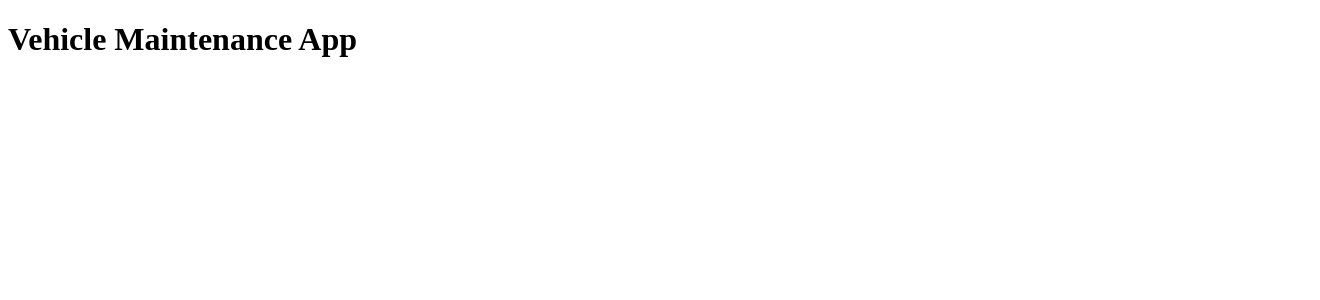
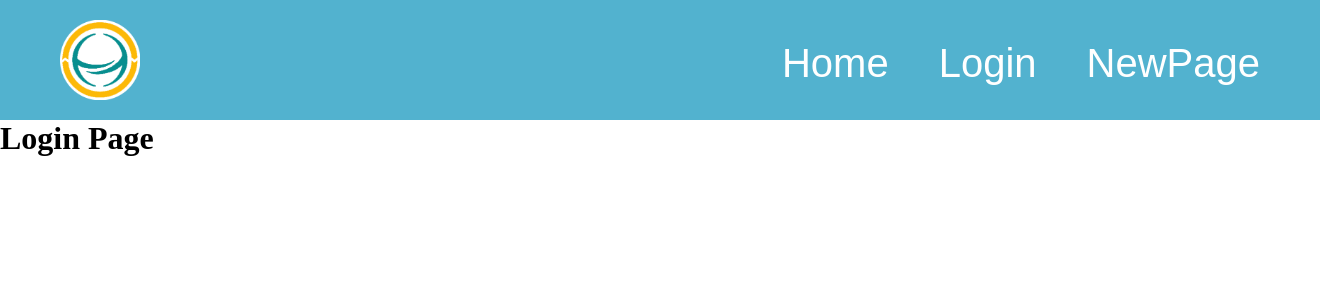
Before and after one commit to j3ffr3yv/vehicle-maintenance-recorder, a React (Create React App) app in the folder client/: page /login in a window 1280 px wide. Shown: the top 300 px of the page, 1320 px wide, since content can reach past the window. Built offline with nearby package versions, Linux system fonts and the light colour scheme.

Commit message:
Page Layout + Navbar + Login, Home, NewPage pages

```diff
--- a/client/package.json
+++ b/client/package.json
@@ -10,7 +10,8 @@
     "moment": "^2.29.1",
     "react": "^17.0.2",
     "react-dom": "^17.0.2",
-    "react-scripts": "5.0.0",
+    "react-router-dom": "^6.2.2",
+    "react-scripts": "^5.0.0",
     "redux": "^4.1.2",
     "redux-thunk": "^2.4.1",
     "web-vitals": "^2.1.4"
--- a/client/src/App.js
+++ b/client/src/App.js
@@ -1,10 +1,21 @@
 import React from "react";
+import { BrowserRouter as Router, Route, Routes, Navigate } from "react-router-dom";
+import Home from './components/jsx/Home.jsx';
+import NavBar from './components/jsx/NavBar.jsx';
+import Login from './components/jsx/Login.jsx';
+import NewPage from './components/jsx/NewPage.jsx';
+import './components/css/NavBar.css';
 
 const App = () => {
     return (
-        <div>
-            <h1>Vehicle Maintenance App</h1>
-        </div>
+        <Router>
+                <NavBar/>
+                <Routes>
+                    <Route path="/" element={<Home />} />
+                    <Route path ="/login" element = {<Login/>} />
+                    <Route path ="/newpage" element = {<NewPage/>} />
+                </Routes>
+        </Router>
     );
 }
 
--- /dev/null
+++ b/client/src/components/css/NavBar.css
@@ -0,0 +1,39 @@
+*, html {
+    margin:0;
+    padding:0;
+}
+
+.mainNavBarContent {
+    position:sticky;
+
+    width: 100%;
+    height: 100%;
+    padding: 20px;
+
+    background-color: rgb(82,178,207);
+    float:left;
+}
+
+.loginButton {
+    position:static;
+    padding-top: 20px;
+    padding-right: 40px;
+    float:right;
+
+    font-size: 40px;
+    color: rgb(255, 255, 255);
+}
+
+.loginButtonText {
+    text-decoration: none;
+    color: rgb(255, 255, 255);
+    font-family:Arial, Helvetica, sans-serif;
+    padding-left: 50px;
+}
+
+.logoImage {
+    height: 80px;
+    width: 80px;
+    margin-left: 40px;
+    float: left;
+}
--- /dev/null
+++ b/client/src/components/jsx/Home.jsx
@@ -0,0 +1,11 @@
+import React from 'react';
+
+function Home() {
+    return (
+        <div>
+            <h1>Home Page</h1>
+        </div>
+    )
+};
+
+export default Home;
--- /dev/null
+++ b/client/src/components/jsx/Login.jsx
@@ -0,0 +1,12 @@
+import React from 'react';
+import '../css/Login.css';
+
+function Login() {
+    return (
+        <div>
+            <h1>Login Page</h1>
+        </div>
+    )
+}
+
+export default Login;
--- /dev/null
+++ b/client/src/components/jsx/NavBar.jsx
@@ -0,0 +1,17 @@
+import React from 'react';
+import { NavLink, useNavigate } from "react-router-dom";
+
+function NavBar(){
+    return (
+        <div class = 'mainNavBarContent'>
+            <img class='logoImage' src={require("../../Images/Logo.png")}/>
+            <div class='loginButton'>
+                <NavLink className='loginButtonText' to="/">Home</NavLink>
+                <NavLink className='loginButtonText' to="/login">Login</NavLink>
+                <NavLink className='loginButtonText' to="/newpage">NewPage</NavLink>
+            </div>
+        </div>
+    )
+}
+
+export default NavBar;
--- /dev/null
+++ b/client/src/components/jsx/NewPage.jsx
@@ -0,0 +1,12 @@
+import React from 'react';
+import '../css/NewPage.css';
+
+function NewPage() {
+    return (
+        <div>
+            <h1>New Page</h1>
+        </div>
+    )
+}
+
+export default NewPage;
```
Also changed, not shown: client/src/Images/Logo.png (added), client/src/components/css/Login.css (added), client/src/components/css/NewPage.css (added), 1 other file (tests, documents, lock files or other folders).
